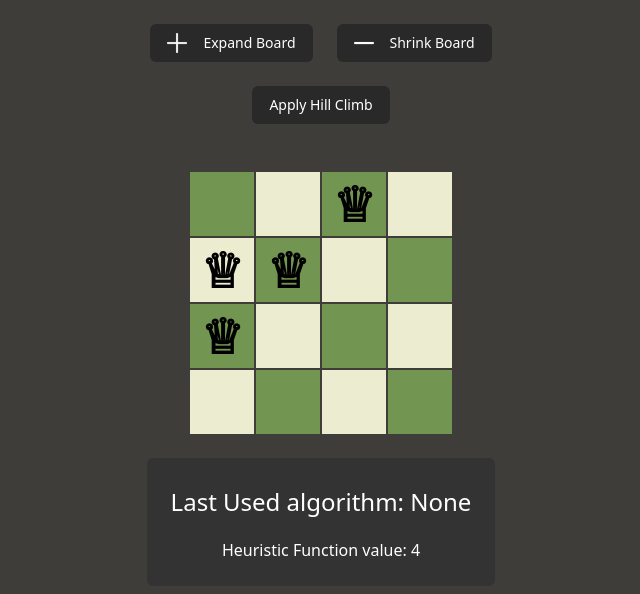
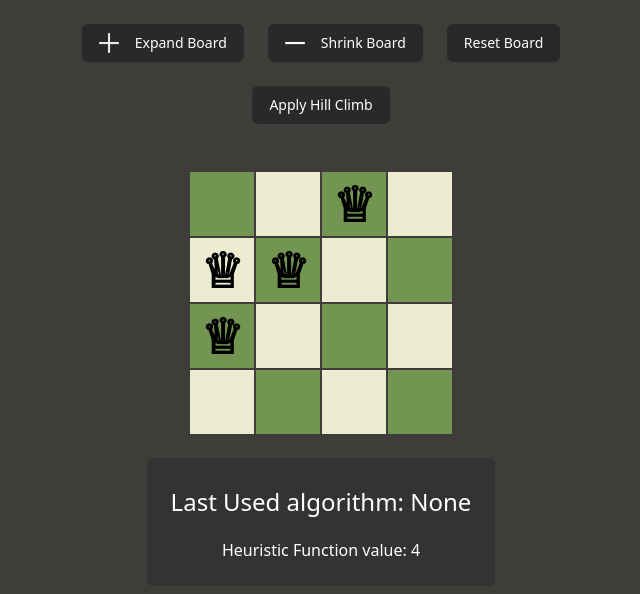
Before and after one commit to AlperCeyhun/N-queen-game, a Next.js app: page / in a window 1280 px wide. Shown: the top 594 px of the page, without its empty margins (319-959 px from the left). Built offline with nearby package versions, Linux system fonts and the light colour scheme.

Commit message:
added reset board button

```diff
--- a/src/app/page.tsx
+++ b/src/app/page.tsx
@@ -18,13 +18,17 @@ export default function Home() {
     setBoard(createRandomBoard(boardSize));
   }, [boardSize]);
 
-  const getHillClimb = () =>{
+  const getHillClimb = () => {
     setBoard(getBestNeighbor(board));
     setLastUsedAlgorithm("Hill Climb");
   }
+
+  const resetboard = () => {
+    setBoard(createRandomBoard(boardSize));
+  }
   return (
     <div className="flex relative items-center justify-center flex-col">
-      <ButtonContainer boardSize={boardSize} setBoardSize={setBoardSize} setLastUsedAlgorithm={setLastUsedAlgorithm}/>
+      <ButtonContainer boardSize={boardSize} setBoardSize={setBoardSize} setLastUsedAlgorithm={setLastUsedAlgorithm} handleReset={resetboard}/>
       <BoardButton name="Apply Hill Climb" handleClick={getHillClimb}/>
       <DisplayBoard board={board}/>
       <AlgorithmInfoContainer board={board} algorithmName={lastUsedAlgorithm}/>
--- a/src/components/ui/ButtonContainer.tsx
+++ b/src/components/ui/ButtonContainer.tsx
@@ -1,4 +1,4 @@
-import BoardSizeButton from "@/components/ui/BoardButton";
+import BoardButton from "@/components/ui/BoardButton";
 import Image from "next/image";
 import minus from "@/assets/icons/minus.png";
 import plus from "@/assets/icons/plus.png";
@@ -7,9 +7,10 @@ interface ButtonContainerProps {
   boardSize: number;
   setBoardSize: (size: number) => void;
   setLastUsedAlgorithm: (name: string) => void;
+  handleReset: () => void;
 }
 
-export default function ButtonContainer({ boardSize, setBoardSize ,setLastUsedAlgorithm}: ButtonContainerProps) {
+export default function ButtonContainer({ boardSize, setBoardSize, setLastUsedAlgorithm, handleReset}: ButtonContainerProps) {
   const expandBoard = () =>{
     setBoardSize(boardSize + 1);
     setLastUsedAlgorithm("none");
@@ -20,12 +21,13 @@ export default function ButtonContainer({ boardSize, setBoardSize ,setLastUsedAl
   }
   return (
     <div className="flex flex-row items-center justify-center gap-6">
-      <BoardSizeButton handleClick={expandBoard} name="Expand Board">
+      <BoardButton handleClick={expandBoard} name="Expand Board">
         <Image src={plus} width={20} height={20} alt="plus" className="mr-4"/>
-      </BoardSizeButton>
-      <BoardSizeButton handleClick={shrinkBoard} name="Shrink Board">
+      </BoardButton>
+      <BoardButton handleClick={shrinkBoard} name="Shrink Board">
         <Image src={minus} width={20} height={20} alt="minus" className="mr-4"/>
-      </BoardSizeButton>
+      </BoardButton>
+      <BoardButton name="Reset Board" handleClick={handleReset}/>
     </div>
   );
 }
```
